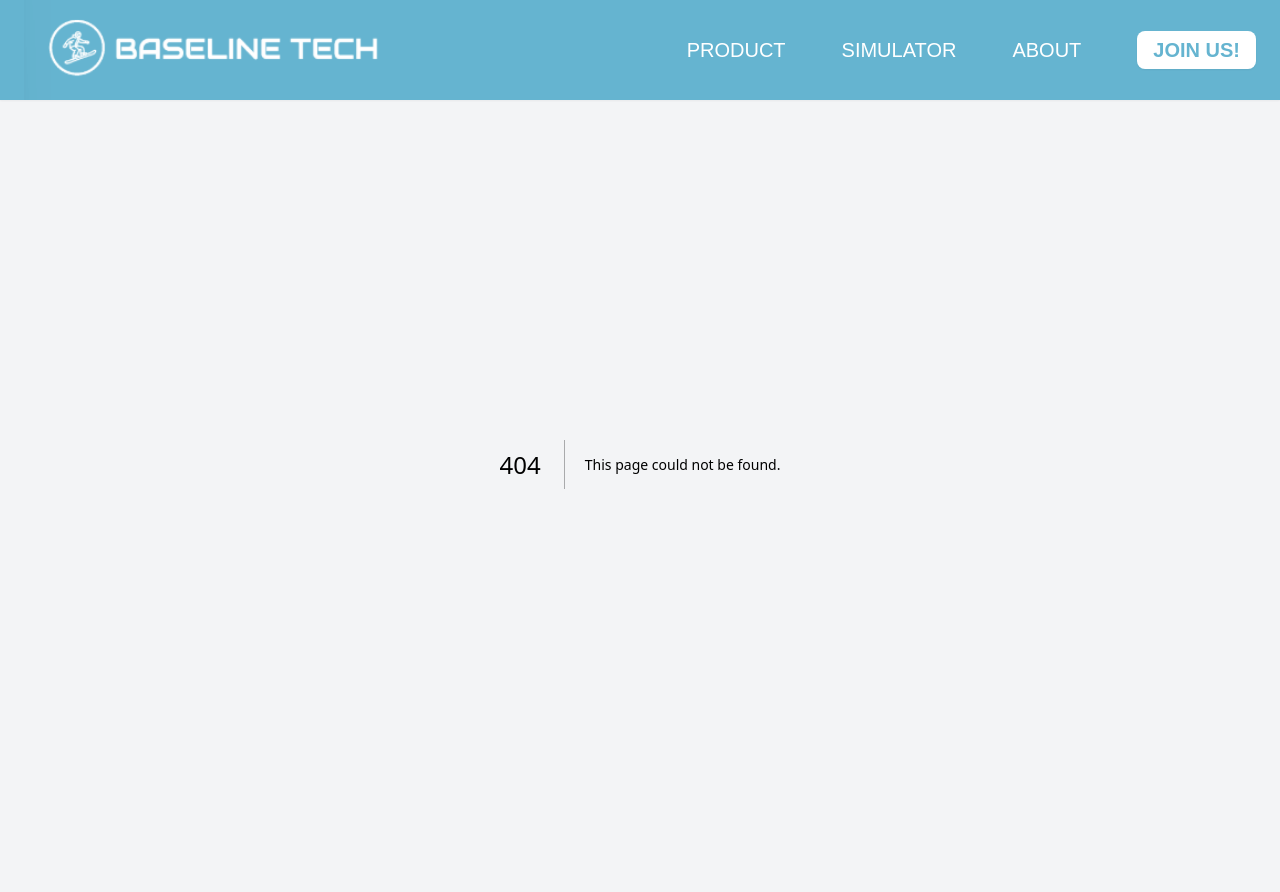
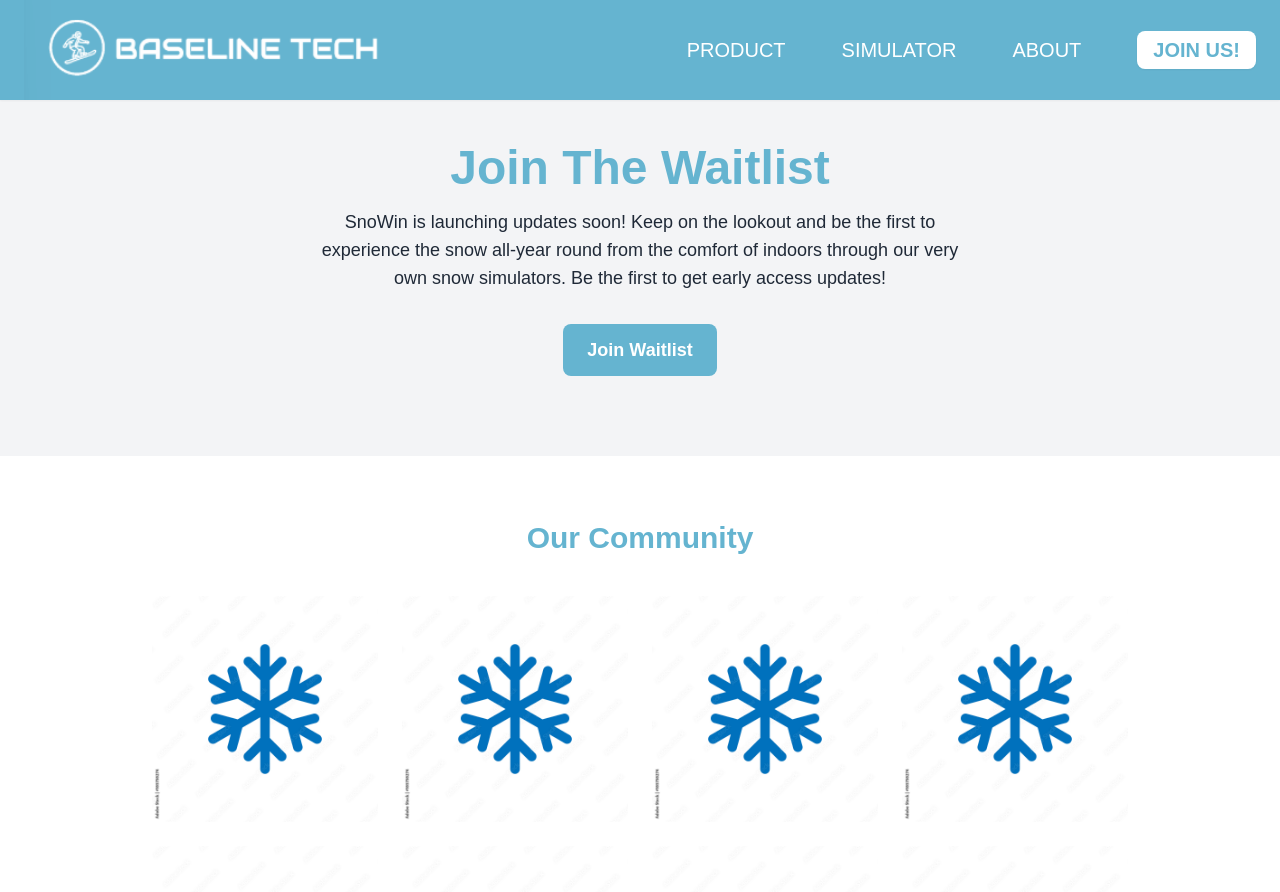
Before and after one commit to tejaswinikambaiahgari/baseline-tech-website, a Next.js app in the folder frontend/: page /joinus in a window 1280 px wide. Before the commit this address had no page. Shown: the top 892 px of the page. Before the commit the page ends 864 px from the top, so only its background shows below. Built offline with nearby package versions, Linux system fonts and the light colour scheme; a web font is replaced by a local one.

Commit message:
feat: Draft 'Join Us' Page. Template setup. Edits left.

```diff
--- /dev/null
+++ b/frontend/app/joinus/page.tsx
@@ -0,0 +1,38 @@
+"use client"
+import Image from "next/image"
+import snowflake from "../../public/snowflake_sample.jpg"
+
+export default function JoinUsPage() {
+    return (
+        <main className="min-h-screen flex flex-col items-center justify-start bg-white
+                         text-gray-800"> {/* Skipping mt-[12.5vh] for now */}
+            <section className="w-full bg-gray-100 py-20 flex flex-col items-center text-center">
+                <h1 className="text-5xl font-bold mb-4 text-[#65b4d0]">Join The Waitlist</h1>
+                <p className="text-lg max-w-2xl mb-8">
+                    SnoWin is launching updates soon! Keep on the lookout and be the first to
+                    experience the snow all-year round from the comfort of indoors through our very
+                    own snow simulators. Be the first to get early access updates!
+                </p>
+                <button className="bg-[#65b4d0] text-white px-6 py-3 rounded-lg text-lg
+                                    font-semibold hover:bg-[#4a9ebd] transition">
+                    Join Waitlist
+                </button>
+            </section>
+
+            <section className="w-full bg-white py-16 flex flex-col items-center">
+                <h2 className="text-3xl font-semibold mb-10 text-[#65b4d0]">Our Community</h2>
+                <div className="grid grid-cols-2 sm:grid-cols-3 md:grid-cols-4 gap-6 px-6
+                                max-w-5xl">
+                    {[...Array(8)].map((_, i) => (
+                        <div key={i} className="w-full aspect-square bg-gray-200 rounded-lg
+                                                overflow-hidden">
+                            <Image src={snowflake} alt={`Community Image ${i + 1}`}
+                                   width={300} height={300}
+                                   className="object-cover w-full h-full"/>
+                        </div>
+                    ))}
+                </div>
+            </section>
+        </main>
+    );
+}
```
Also changed, not shown: frontend/public/snowflake_sample.jpg (added).
